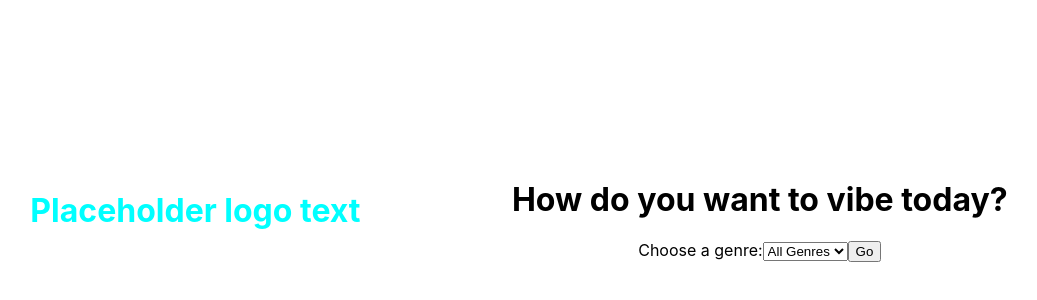
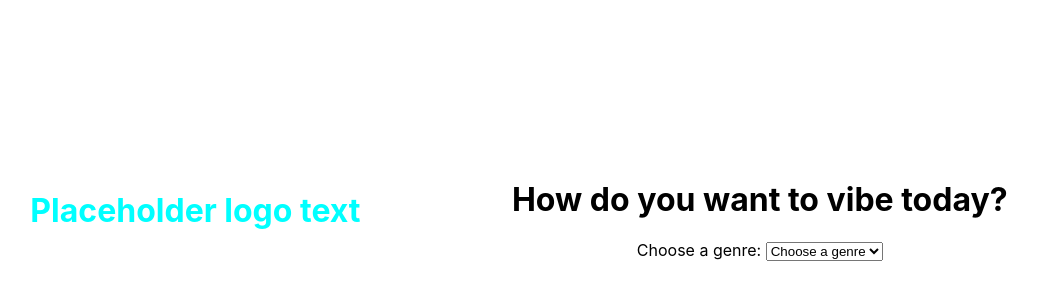
Before and after one commit to Connorcorc/musicLink, a React (Create React App) app: page / in a window 1280 px wide. Shown: the part 190-490 px from the top of the page, without its empty margins (121-1158 px from the left). Built offline with nearby package versions, Linux system fonts and the light colour scheme.

Commit message:
add react router

```diff
--- a/package.json
+++ b/package.json
@@ -8,6 +8,7 @@
     "@testing-library/user-event": "^13.5.0",
     "react": "^18.2.0",
     "react-dom": "^18.2.0",
+    "react-router-dom": "^6.4.2",
     "react-scripts": "5.0.1",
     "web-vitals": "^2.1.4"
   },
--- a/src/App.js
+++ b/src/App.js
@@ -1,21 +1,29 @@
 import React, {Component} from 'react';
 import LandingPage from './Components/LandingPage/LandingPage';
 import './App.css';
+import { Route, Routes } from 'react-router-dom';
+import { MainPage } from './Components/MainPage/MainPage';
 
 class App extends Component {
   constructor() {
     super()
     this.state = {
-
+      musicGenre: '',
+      randomTracks: []
     }
   }
 
-
+  setGenre = (genre) => {
+    this.setState({musicGenre: genre})
+  }
 
   render() {
     return (
       <div className="App">
-        <LandingPage />
+        <Routes>
+          <Route path='/' element={<LandingPage setGenre={this.setGenre}/>}/>
+          <Route path='/main' element={<MainPage musicGenre={this.state.musicGenre} randomTracks={this.state.randomTracks}/>}/>
+        </Routes>
       </div>
     );
   }
--- a/src/Components/LandingPage/LandingPage.js
+++ b/src/Components/LandingPage/LandingPage.js
@@ -1,4 +1,6 @@
 import React, {Component} from "react";
+import { Link } from "react-router-dom";
+import { MainPage } from "../MainPage/MainPage";
 import "./LandingPage.css"
 
 class LandingPage extends Component {
@@ -13,6 +15,10 @@ class LandingPage extends Component {
     this.setState({ [event.target.name]: event.target.value})
   }
 
+  passGenreToApp = event => {
+    this.props.setGenre(this.state.genreChoice)
+  }
+
   render() {
     console.log(this.state)
     return(
@@ -20,8 +26,9 @@ class LandingPage extends Component {
         <h1>Placeholder logo text</h1>
         <form className='selector'>
           <h1>How do you want to vibe today?</h1>
-                    <label htmlFor="genres">Choose a genre:</label>
+          <label htmlFor="genres">Choose a genre: </label>
           <select onChange={this.handleChange} name="genreChoice" id="genres">
+            <option name="choose" value="">Choose a genre</option>
             <option name="all" value="all">All Genres</option>
             <option name="pop" value="pop">Pop</option>
             <option name="rock" value="rock">Rock</option>
@@ -43,8 +50,9 @@ class LandingPage extends Component {
             <option name="house" value="house">House</option>
             <option name="blues" value="blues">Blues</option>
           </select>
-
-                    <button className="select" onClick="">Go</button>
+          <Link to='/main'>
+            {this.state.genreChoice && <button type="button" className="select" onClick={this.passGenreToApp}>Go</button>}
+          </Link>
         </form>
       </div>
     )
--- a/src/Components/MainPage/MainPage.js
+++ b/src/Components/MainPage/MainPage.js
@@ -0,0 +1,15 @@
+import React, { Component } from "react";
+export class MainPage extends Component {
+  constructor() {
+    super()
+    this.state = {
+
+    }
+  }
+
+  render() {
+    return(
+      <>{this.props.musicGenre}</>
+    )
+  }
+}
--- a/src/index.js
+++ b/src/index.js
@@ -3,12 +3,13 @@ import ReactDOM from 'react-dom/client';
 import './index.css';
 import App from './App';
 import reportWebVitals from './reportWebVitals';
+import { BrowserRouter } from 'react-router-dom';
 
 const root = ReactDOM.createRoot(document.getElementById('root'));
 root.render(
-  <React.StrictMode>
+  <BrowserRouter>
     <App />
-  </React.StrictMode>
+  </BrowserRouter>
 );
 
 // If you want to start measuring performance in your app, pass a function
```
Also changed, not shown: src/logo.svg (deleted), 1 other file (tests, documents, lock files or other folders). Lines whose indentation alone changed are shown as unchanged.
